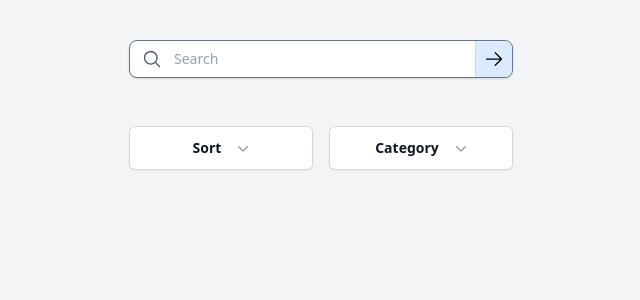
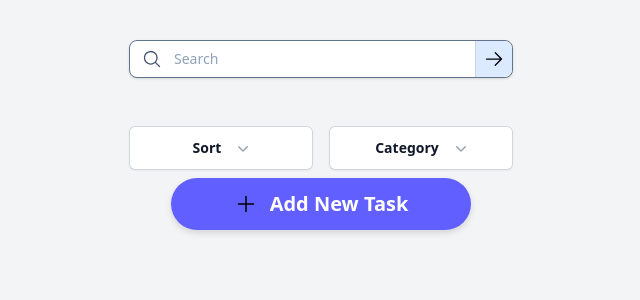
Before and after one commit to douglas86/vitejs-vite-tblj9xm5, a React (Vite) app: page / in a window 1280 px wide. Shown: the top 300 px of the page, without its empty margins (319-959 px from the left). Built offline with nearby package versions, Linux system fonts and the light colour scheme.

Commit message:
feat(created): add new task button

```diff
--- a/src/App.jsx
+++ b/src/App.jsx
@@ -3,10 +3,13 @@ import DropdownList from "./components/molecule/DropdownList.jsx";
 
 function App() {
   return (
-    <>
-      <div className="flex w-full justify-center h-screen bg-gray-100">
-        <div className="block justify-between">
-          <SearchBar />
+    <div className="flex w-full justify-center h-screen bg-gray-100">
+      <div className="block justify-between">
+        {/*search bar with icon*/}
+        <SearchBar />
+
+        {/*dropdown lists for sort and category*/}
+        <div className="flex">
           <DropdownList
             title={"Sort"}
             itemsList={[
@@ -23,8 +26,28 @@ function App() {
             itemsList={["Education", "Career", "Job", "Success", "Routine"]}
           />
         </div>
+
+        {/*add new task button*/}
+        <button className="flex space-x-3 w-75 m-auto justify-center items-center px-5 py-3 bg-indigo-500 hover:bg-indigo-800 rounded-full drop-shadow-md cursor-pointer duration-300">
+          <svg
+            xmlns="http://www.w3.org/2000/svg"
+            fill="none"
+            viewBox="0 0 24 24"
+            strokeWidth="1.5"
+            stroke="currentColor"
+            className="size-6"
+          >
+            <path
+              strokeLinecap="round"
+              strokeLinejoin="round"
+              d="M12 4.5v15m7.5-7.5h-15"
+            />
+          </svg>
+
+          <span className="text-white text-xl font-bold">Add New Task</span>
+        </button>
       </div>
-    </>
+    </div>
   );
 }
 
```
